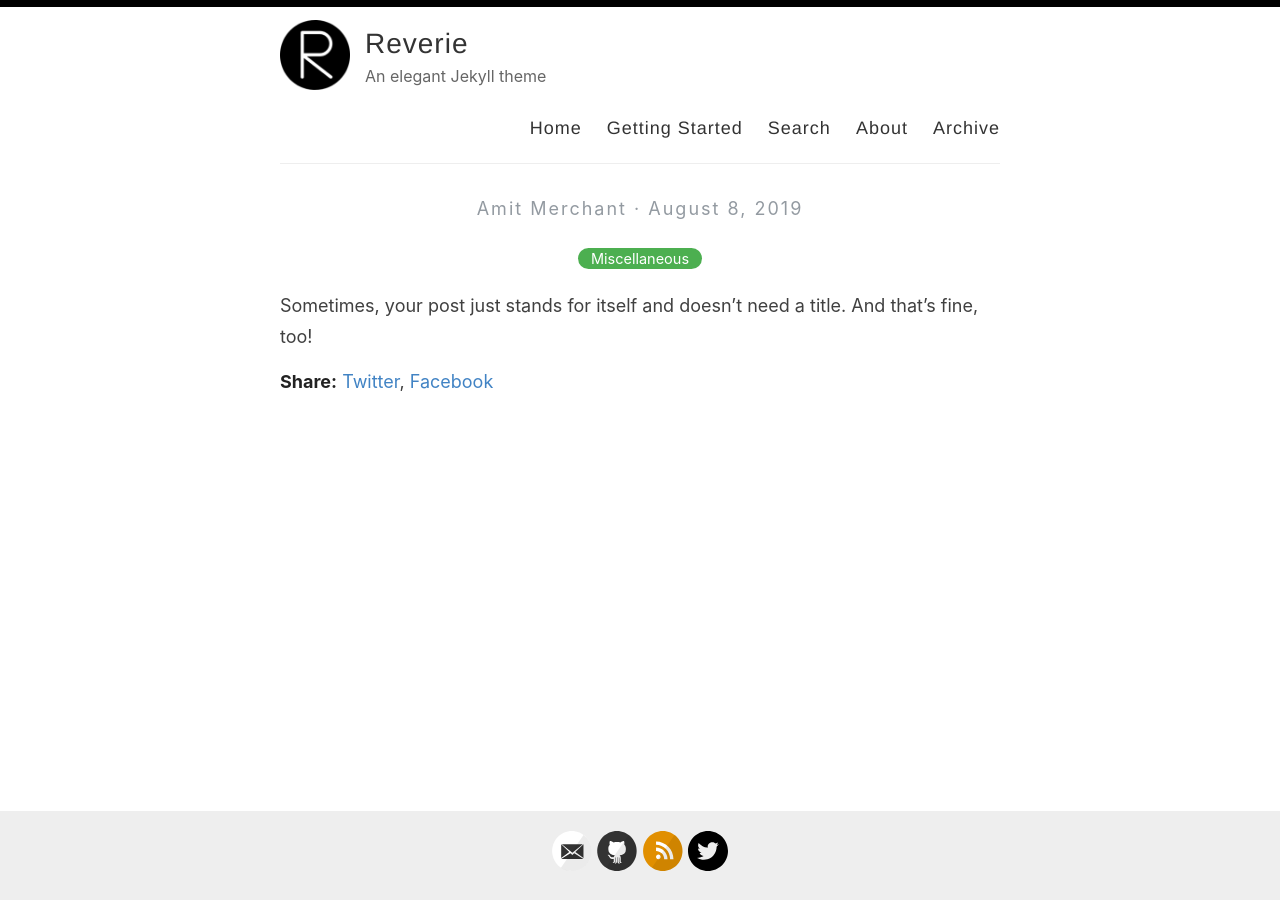
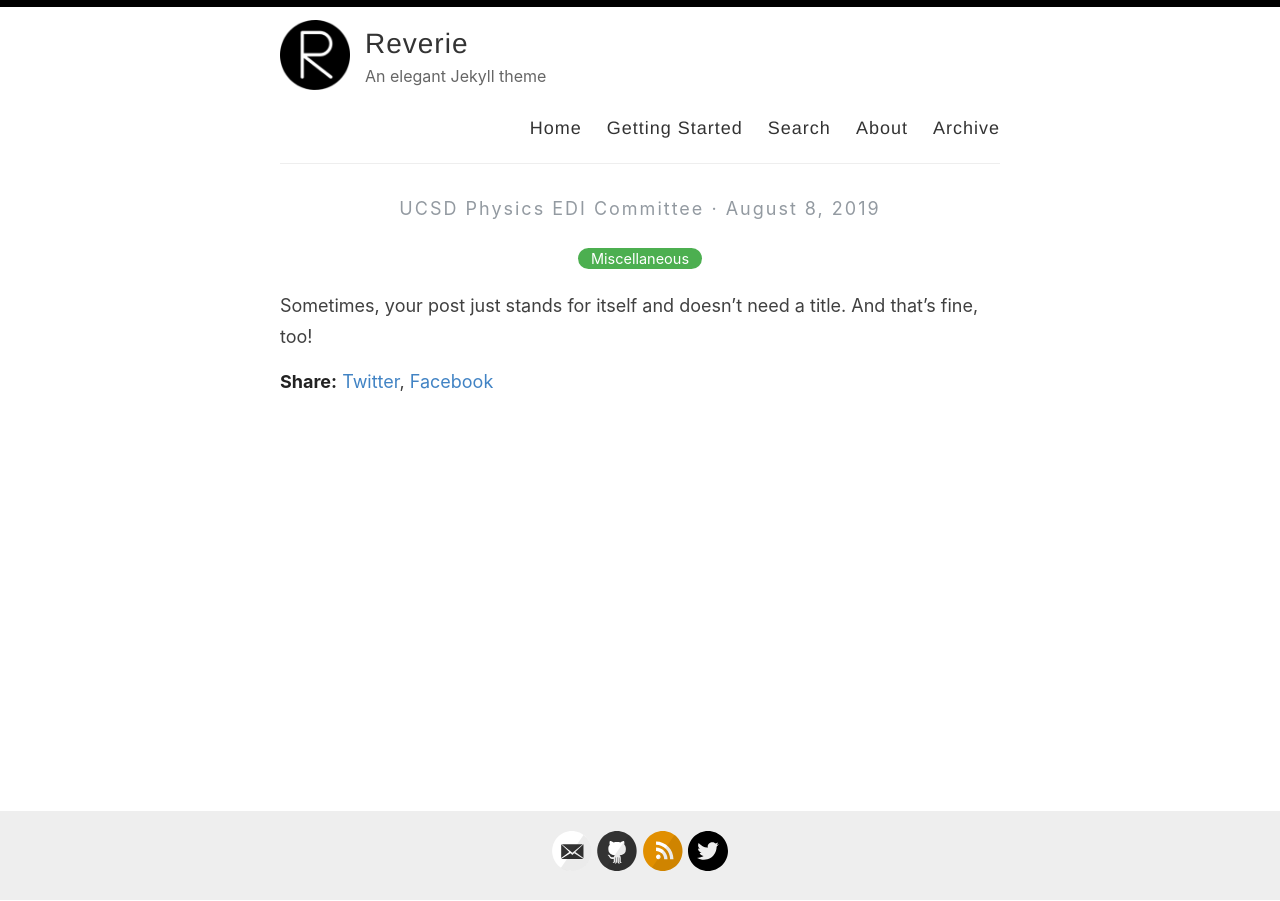
Before and after one commit to jmduarte/diversity, a Jekyll site: the page built from _posts/2019-08-08-no-title-posts.md, in a window 1280 px wide. Built offline with Jekyll 4.4.1, drawn with Linux system fonts in a browser that asks for light colours.

Commit message:
Update _config.yml

```diff
--- a/_config.yml
+++ b/_config.yml
@@ -6,7 +6,7 @@
 name: Reverie
 
 # Name of the author
-author: Amit Merchant
+author: UCSD Physics EDI Committee
 
 # Short bio or description (displayed in the header)
 description: An elegant Jekyll theme
```
